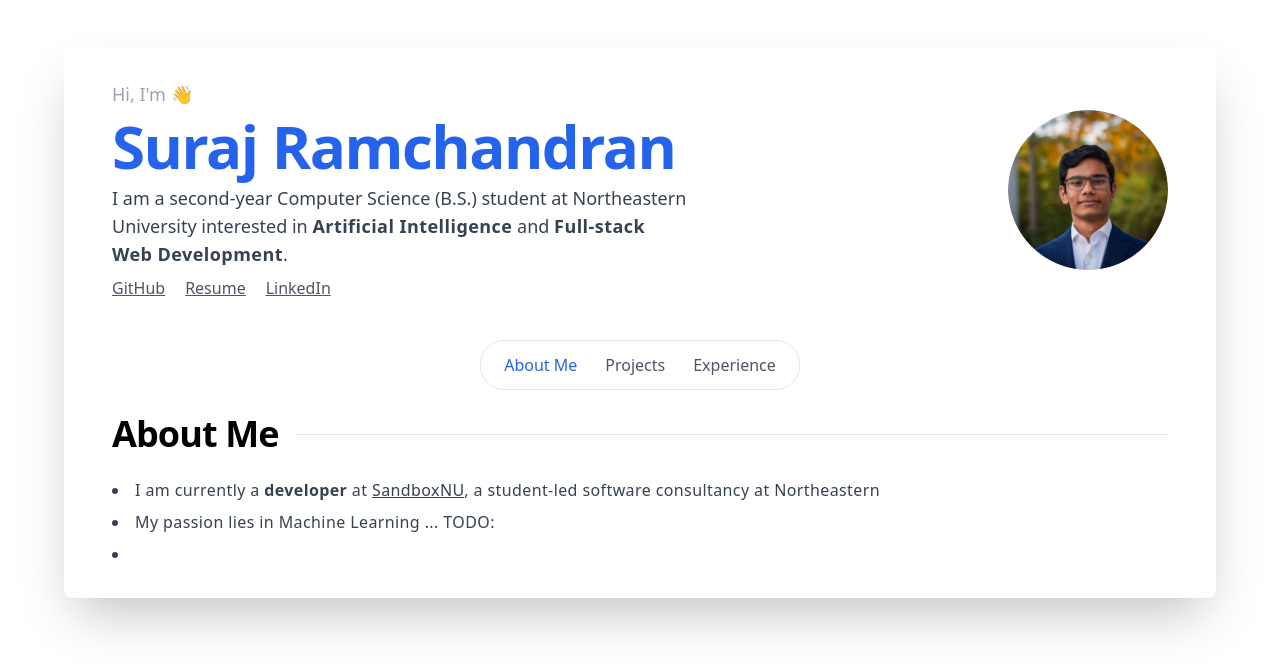
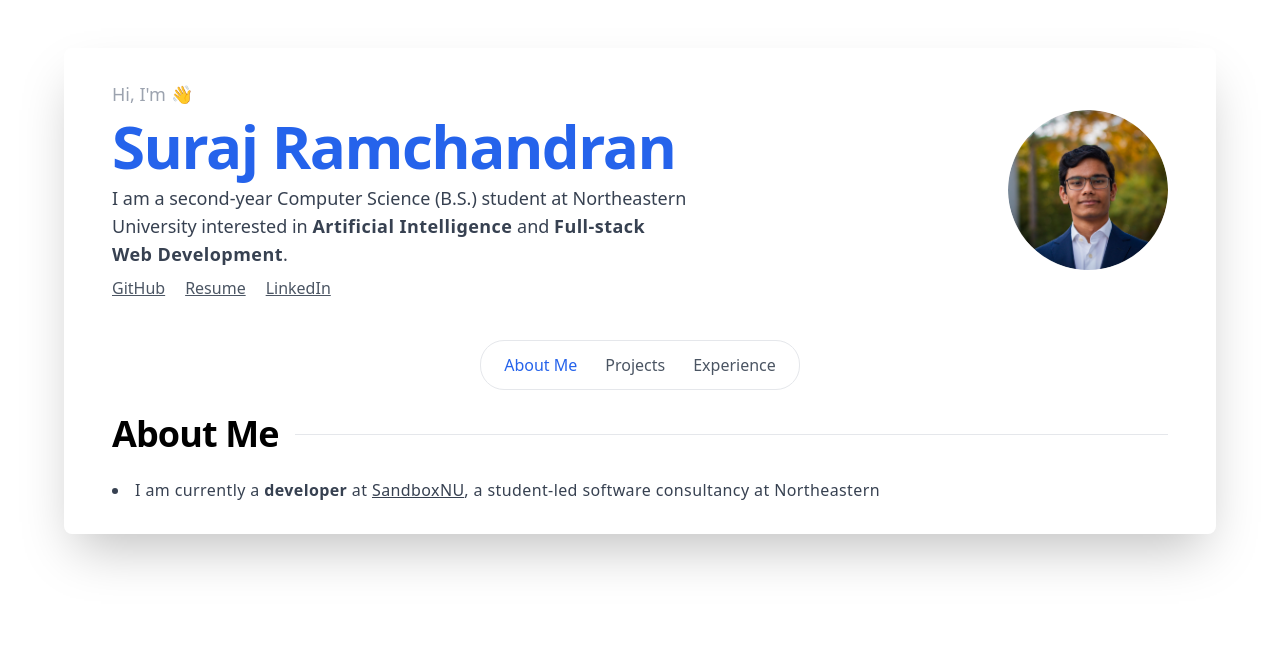
Before and after one commit to Suraj-Ram/suraj-portfolio, a React (Create React App) app: page / in a window 1280 px wide. Shown: the top 672 px of the page. Built offline with nearby package versions, Linux system fonts and the light colour scheme.

Commit message:
Removed unfinished content

```diff
--- a/src/components/AboutMe.jsx
+++ b/src/components/AboutMe.jsx
@@ -19,9 +19,8 @@ function AboutMe() {
           <InternalLinkWrapper link="/experience">SandboxNU</InternalLinkWrapper>, a
           student-led software consultancy at Northeastern{" "}
         </ListItem>
-        <ListItem>My passion lies in Machine Learning ... TODO: </ListItem>
+        {/* <ListItem>My passion lies in Machine Learning ... TODO: </ListItem> */}
         {/* <ListItem>I am from India, but have lived and studied in five countries! (🇻🇳, 🇷🇺, 🇺🇸, 🇹🇷, 🇦🇪)</ListItem> */}
-        <ListItem></ListItem>
       </UnorderedList>
     </ContentWrapper>
   );
```
